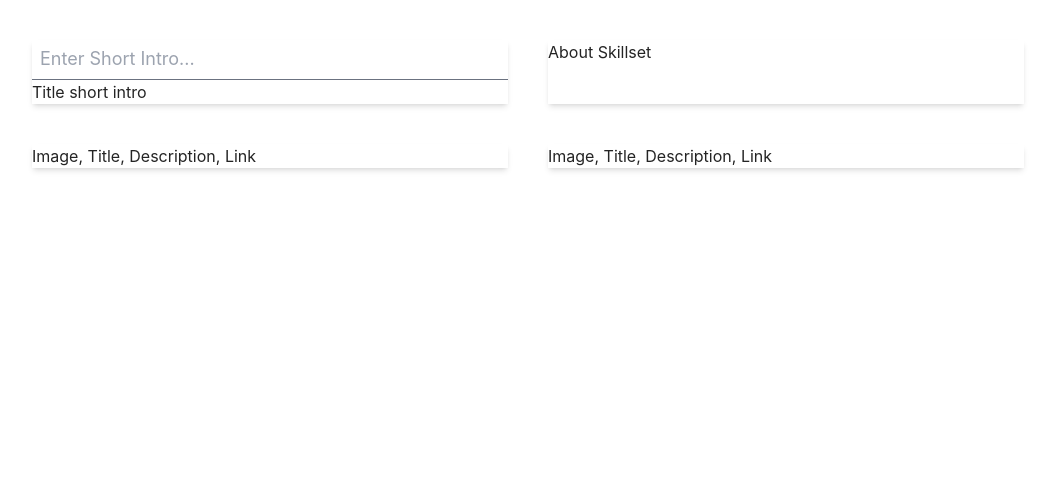
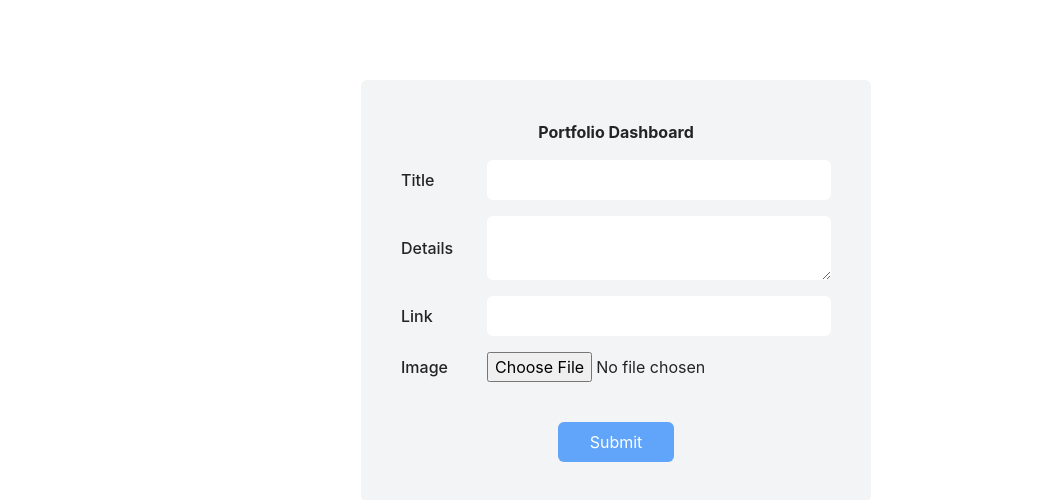
Before and after one commit to mrzahidxy/portfolio-mern-ts, a React (Vite) app in the folder client/: page /dashboard in a window 1280 px wide. Shown: the top 500 px of the page, without its empty margins (24-1078 px from the left). Built offline with nearby package versions, Linux system fonts and the light colour scheme.

Commit message:
potfolio dashboard

```diff
--- a/client/package.json
+++ b/client/package.json
@@ -14,6 +14,7 @@
     "@fortawesome/react-fontawesome": "^0.2.0",
     "@react-three/fiber": "^8.13.5",
     "@types/three": "^0.154.0",
+    "axios": "^1.5.0",
     "emailjs-com": "^3.2.0",
     "formik": "^2.4.2",
     "react": "^18.2.0",
--- a/client/src/pages/Dashboard.tsx
+++ b/client/src/pages/Dashboard.tsx
@@ -1,37 +1,173 @@
-import { Form, Formik } from "formik";
-import FormInput from "../components/common/FormInput";
+import { useState } from "react";
+import axios from "axios";
+import { Formik, Form, Field, FieldProps, ErrorMessage } from "formik";
+import * as Yup from "yup";
 
-interface DashboardProps { }
+interface FormValues {
+  title: string;
+  description: string;
+  link: string;
+  image: File | null;
+}
 
-const Dashboard: React.FC<DashboardProps> = () => {
-    return (
+const validationSchema = Yup.object().shape({
+  title: Yup.string().required("Title is required"),
+  description: Yup.string().required("Description is required"),
+  link: Yup.string()
+    .url("Link must be a valid URL")
+    .required("Link is required"),
+  image: Yup.mixed()
+    .required("Image is required")
+    .test("fileSize", "File size is too large", (value) => {
+      if (value) {
+        const file = value as File; // Type assertion
+        return file.size <= 5242880; // 5 MB
+      }
+      return true;
+    }),
+});
 
-        <Formik
-            initialValues={{}}
-            onSubmit={() => { }}
-            validationSchema={{}}
-        >
+const ImageForm = () => {
+  const initialValues: FormValues = {
+    title: "",
+    description: "",
+    link: "",
+    image: null,
+  };
 
+  const [isSubmitting, setIsSubmitting] = useState(false);
 
+  const handleSubmit = async (values: FormValues) => {
+    setIsSubmitting(true);
 
-            <Form className="container grid grid-cols-2 gap-10 m-10">
-                <div className="shadow-md">
-                    <FormInput
-                        type="text"
-                        id="short-intro"
-                        name="shortIntro"
-                        placeholder="Enter Short Intro..."
-                    />
-                    <div>Title short intro</div>
-                </div>
-                <div className="shadow-md">
-                    <div>About Skillset</div>
-                </div>
-                <div className="shadow-md">Image, Title, Description, Link</div>
-                <div className="shadow-md">Image, Title, Description, Link</div>
-            </Form>
-        </Formik>
-    );
+    try {
+      const formData = new FormData();
+      formData.append("title", values.title);
+      formData.append("description", values.description);
+      formData.append("link", values.link);
+      if (values.image) {
+        formData.append("image", values.image);
+      }
+
+      // Send the form data using Axios
+      const response = await axios.post(
+        "http://localhost:8080/api/portfolio/",
+        formData,
+        {
+          headers: {
+            "Content-Type": "multipart/form-data",
+          },
+        }
+      );
+
+      console.log("Form submission response:", response.data);
+    } catch (error) {
+      console.error("Error submitting form:", error);
+    } finally {
+      setIsSubmitting(false);
+    }
+  };
+
+  return (
+    <div className="flex justify-center">
+      <Formik
+        initialValues={initialValues}
+        onSubmit={handleSubmit}
+        validationSchema={validationSchema}
+      >
+        <Form className="text-sm lg:text-base bg-gray-100 p-10 rounded-md space-y-4 mt-20">
+          <div className="text-center font-bold">
+            Portfolio Dashboard
+          </div>
+          <div className="grid grid-cols-10 items-center">
+            <label htmlFor="title" className="font-medium col-span-2">
+              Title
+            </label>
+            <div className="flex flex-col col-span-8">
+              <Field
+                type="text"
+                id="title"
+                name="title"
+                className="py-2 rounded-md "
+              />
+              <div className="text-red-500">
+                <ErrorMessage name="title" />
+              </div>
+            </div>
+          </div>
+          <div className="grid grid-cols-10 items-center">
+            <label htmlFor="description" className="font-medium col-span-2">
+              Details
+            </label>
+            <div className="flex flex-col col-span-8">
+              <Field
+                as="textarea"
+                id="description"
+                name="description"
+                className="py-2 rounded-md "
+              />
+              <div className="text-red-500">
+                <ErrorMessage name="description" />
+              </div>
+            </div>
+          </div>
+          <div className="grid grid-cols-10 items-center ">
+            <label htmlFor="link" className="font-medium col-span-2">
+              Link
+            </label>
+
+            <div className="flex flex-col col-span-8">
+              <Field
+                type="text"
+                id="link"
+                name="link"
+                className="py-2 rounded-md "
+              />
+              <div className="text-red-500">
+                <ErrorMessage name="link" />
+              </div>
+            </div>
+          </div>
+          <div className="grid grid-cols-10 items-center ">
+            <label htmlFor="image" className="font-medium col-span-2">
+              Image
+            </label>
+            <div className="flex flex-col col-span-8">
+              <Field name="image">
+                {({ field, form }: FieldProps<File | null>) => (
+                  <input
+                    type="file"
+                    id="image"
+                    accept="image/*"
+                    onChange={(event) => {
+                      const file = event.currentTarget.files
+                        ? event.currentTarget.files[0]
+                        : null;
+                      form.setFieldValue(field.name, file);
+                    }}
+                    className="col-span-4"
+                  />
+                )}
+              </Field>
+              <div className="text-red-500">
+                <ErrorMessage name="image" />
+              </div>
+            </div>
+          </div>
+          <div className="flex justify-center pt-6">
+
+          <button
+            className="bg-blue-400 text-white px-8 py-2 rounded-md hover:bg-blue-500 transition ease-in-out duration-100"
+            type="submit"
+            disabled={isSubmitting}
+          >
+            {isSubmitting ? "Submitting..." : "Submit"}
+          </button>
+          </div>
+        </Form>
+      </Formik>
+    </div>
+  );
 };
 
-export default Dashboard;
+export default ImageForm;
```
Also changed, not shown: 1 other file (tests, documents, lock files or other folders).
